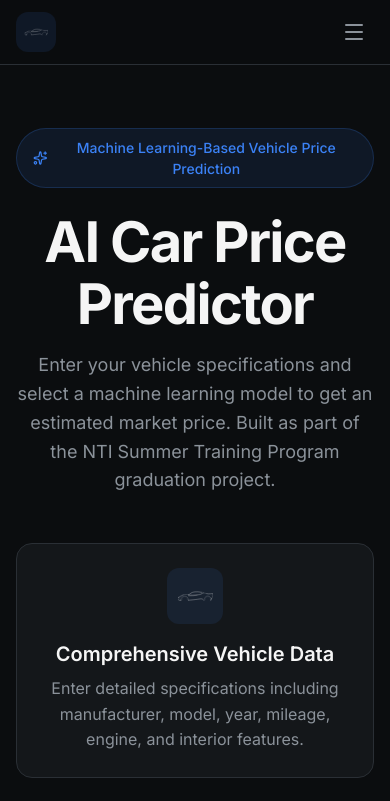
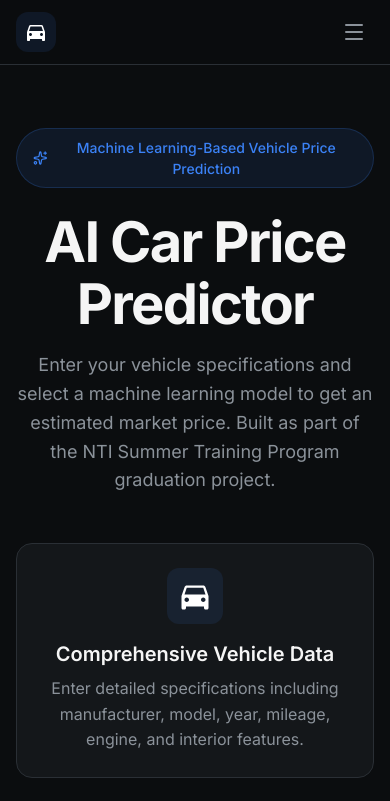
Before and after one commit to islam-abdo-1/ai-car-price-predictor, a React (Vite) app in the folder ai-car-price-predictor/: page / in a window 390 px wide. Shown: the top 801 px of the page. Built offline with nearby package versions, Linux system fonts and the light colour scheme.

Commit message:
feat: side drawer mobile menu, car icon fill design, professional README

```diff
--- a/ai-car-price-predictor/src/components/ui/CarIcon.jsx
+++ b/ai-car-price-predictor/src/components/ui/CarIcon.jsx
@@ -2,30 +2,12 @@ export function CarIcon({ className, ...props }) {
   return (
     <svg
       className={className}
-      viewBox="140 390 720 230"
-      fill="none"
-      stroke="currentColor"
-      strokeWidth="3"
-      strokeLinecap="round"
-      strokeLinejoin="round"
+      viewBox="0 0 24 24"
+      fill="currentColor"
       aria-hidden="true"
       {...props}
     >
-      <path d="M170 532 C202 507 239 483 281 477 C317 471 350 475 382 481 C414 440 465 416 520 414 C568 412 610 418 649 432 C681 444 704 453 731 457 C757 461 787 461 812 458 C828 456 842 454 852 456 C856 457 855 464 851 472 C845 482 842 489 847 498 C853 507 850 519 844 529 C839 538 832 551 825 565 C819 577 813 588 807 600"/>
-      <path d="M170 532 C166 541 170 549 178 554 C174 562 170 570 168 578 C166 584 172 589 181 590 L223 591"/>
-      <path d="M368 590 C425 586 488 579 546 572 C592 567 624 559 648 566 C659 570 668 580 678 593"/>
-      <path d="M214 590 C216 544 249 507 294 507 C339 507 366 541 367 584"/>
-      <path d="M678 590 C682 541 712 505 756 505 C800 505 826 540 826 584"/>
-      <path d="M171 532 C191 534 216 522 238 503 C246 496 255 491 265 488"/>
-      <path d="M181 590 C194 592 205 592 218 590"/>
-      <path d="M373 480 C401 453 437 435 479 430 C530 424 585 427 628 438 C646 443 650 450 636 461 C613 479 567 486 511 487 C461 489 416 486 383 488 C368 489 361 484 373 480 Z"/>
-      <path d="M382 488 C421 491 475 490 523 484 C589 477 635 463 672 447"/>
-      <path d="M375 505 C431 507 487 500 542 489"/>
-      <path d="M368 590 C430 584 505 578 557 568 C596 561 620 555 648 566"/>
-      <path d="M732 458 C753 465 785 468 815 464 C829 462 841 459 852 456"/>
-      <path d="M823 568 C835 561 843 553 849 545"/>
-      <path d="M241 580 C241 546 264 521 294 521 C324 521 347 546 347 580" strokeWidth="1.125"/>
-      <path d="M704 580 C704 546 727 521 756 521 C786 521 810 546 810 580" strokeWidth="1.125"/>
+      <path d="M18.92 6.01C18.72 5.42 18.16 5 17.5 5h-11c-.66 0-1.21.42-1.42 1.01L3 12v8c0 .55.45 1 1 1h1c.55 0 1-.45 1-1v-1h12v1c0 .55.45 1 1 1h1c.55 0 1-.45 1-1v-8l-2.08-5.99zM6.5 16c-.83 0-1.5-.67-1.5-1.5S5.67 13 6.5 13s1.5.67 1.5 1.5S7.33 16 6.5 16zm11 0c-.83 0-1.5-.67-1.5-1.5s.67-1.5 1.5-1.5 1.5.67 1.5 1.5-.67 1.5-1.5 1.5zM5 11l1.5-4.5h11L19 11H5z"/>
     </svg>
   );
 }
--- a/ai-car-price-predictor/src/components/ui/Navbar.jsx
+++ b/ai-car-price-predictor/src/components/ui/Navbar.jsx
@@ -16,6 +16,8 @@ export function Navbar() {
   const location = useLocation();
 
   return (
+    <>
+      {/* Header — Fixed, Static */}
       <header className="fixed top-0 left-0 right-0 z-50 bg-bg-primary/95 backdrop-blur-sm border-b border-border-primary">
         <nav className="container-main flex items-center justify-between h-16" aria-label="Main navigation">
           <Link to="/" className="flex items-center gap-2 text-text-primary" aria-label="AI Car Price Predictor Home">
@@ -57,18 +59,29 @@ export function Navbar() {
             {mobileMenuOpen ? <X className="w-6 h-6" /> : <Menu className="w-6 h-6" />}
           </button>
         </nav>
+      </header>
 
+      {/* Mobile Menu — OUTSIDE header for proper fixed positioning */}
       {mobileMenuOpen && (
         <>
+          {/* Backdrop — Overlay covers the screen */}
           <div
             className="fixed inset-0 z-[60] bg-black/75 md:hidden transition-opacity"
             onClick={() => setMobileMenuOpen(false)}
+            aria-hidden="true"
           />
+
+          {/* Side Drawer — Slides in from the right */}
           <div
             id="mobile-menu"
-            className="fixed inset-y-0 right-0 z-[70] w-[280px] md:hidden bg-bg-card border-l border-border-primary shadow-card overflow-y-auto animate-slide-in-right"
+            className="fixed inset-y-0 right-0 z-[70] w-[280px] md:hidden bg-bg-card border-l border-border-primary shadow-card overflow-y-auto transform transition-transform duration-300 ease-out"
+            style={{ transform: mobileMenuOpen ? 'translateX(0)' : 'translateX(100%)' }}
+            role="dialog"
+            aria-modal="true"
+            aria-label="Mobile navigation menu"
           >
             <div className="p-6 space-y-4">
+              {/* Drawer Header */}
               <div className="flex items-center justify-between">
                 <Link to="/" className="flex items-center gap-2 text-text-primary" aria-label="AI Car Price Predictor Home">
                   <div className="flex items-center justify-center w-10 h-10 rounded-xl bg-accent/10">
@@ -85,6 +98,7 @@ export function Navbar() {
                 </button>
               </div>
 
+              {/* Navigation Links */}
               <nav className="space-y-2" aria-label="Mobile navigation">
                 {navLinks.map((link) => (
                   <Link
@@ -92,7 +106,7 @@ export function Navbar() {
                     to={link.path}
                     onClick={() => setMobileMenuOpen(false)}
                     className={cn(
-                      'nav-link block w-full',
+                      'nav-link block w-full py-2',
                       location.pathname === link.path && 'nav-link-active'
                     )}
                   >
@@ -101,6 +115,7 @@ export function Navbar() {
                 ))}
               </nav>
 
+              {/* Predict Price Button */}
               <div className="pt-4 border-t border-border-primary">
                 <Link to="/" onClick={() => setMobileMenuOpen(false)} className="btn-primary w-full">
                   <Sparkles className="w-5 h-5" aria-hidden="true" />
@@ -111,6 +126,6 @@ export function Navbar() {
           </div>
         </>
       )}
-    </header>
+    </>
   );
 }
```
Also changed, not shown: 1 other file (tests, documents, lock files or other folders). Lines whose indentation alone changed are shown as unchanged.
